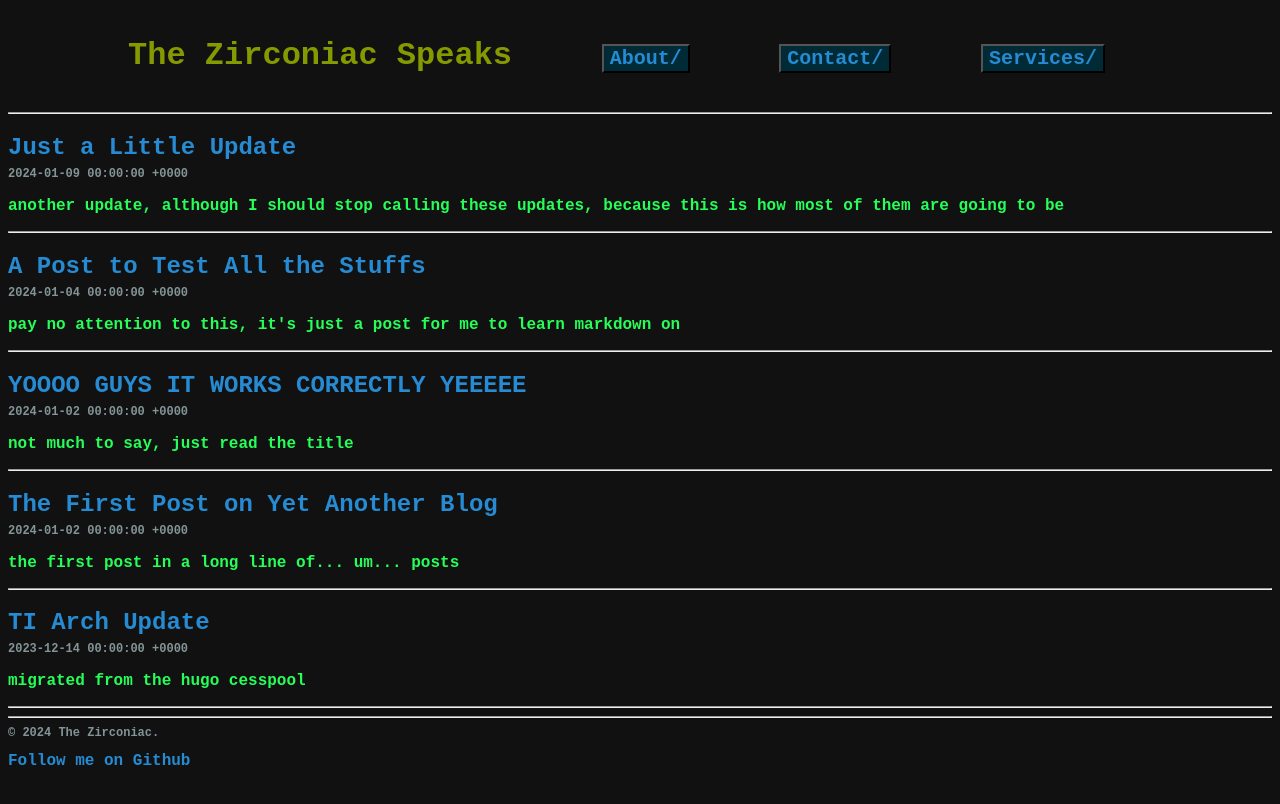
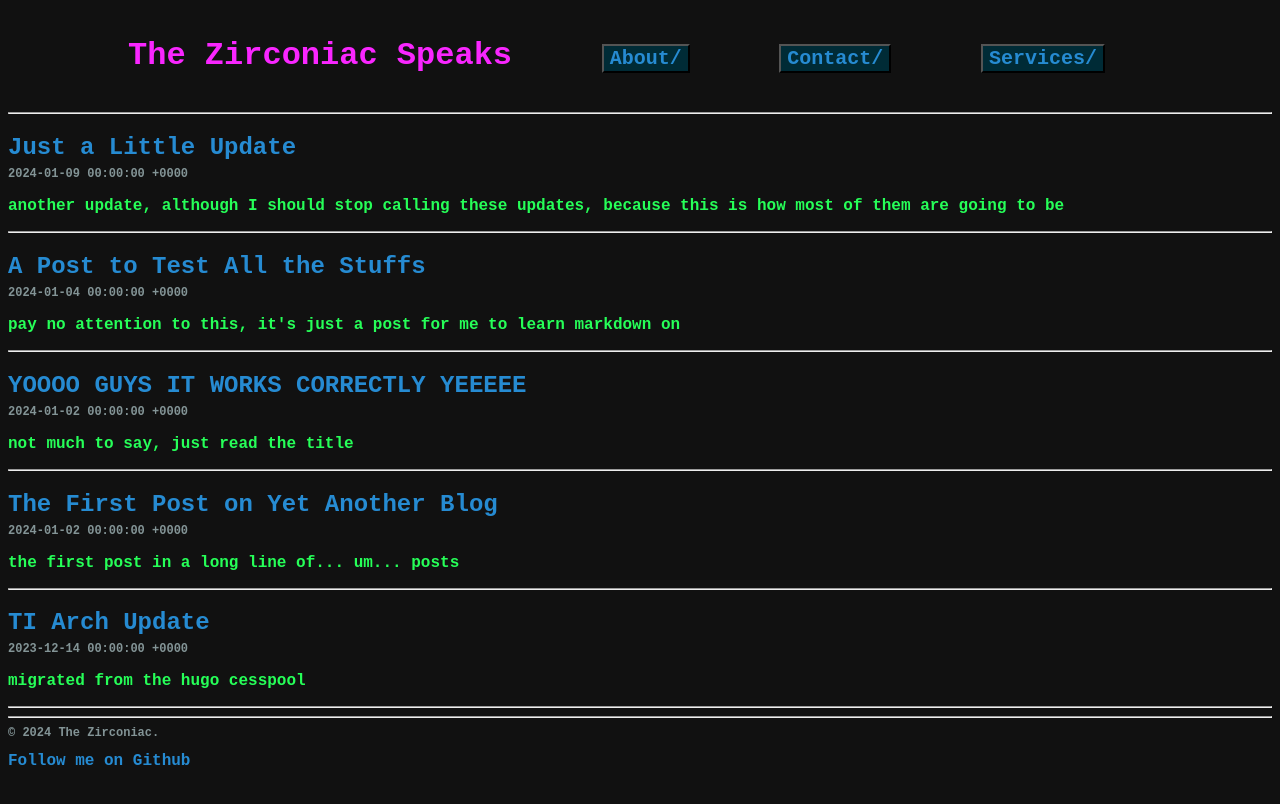
Before and after one commit to ZirconiaCubed3v2/ZirconiaCubed3v2.github.io, a Jekyll site: the page built from index.html, in a window 1280 px wide. Shown: the top 804 px of the page. Built offline with Jekyll 4.4.1, drawn with Linux system fonts in a browser that asks for light colours; some web fonts are replaced; the list of posts is cut into pages by our own code.

Commit message:
trying out some navbar stuff

```diff
--- a/_layouts/default.html
+++ b/_layouts/default.html
@@ -12,7 +12,7 @@
     <link href="https://fonts.googleapis.com/css2?family=Zeyada&display=swap" rel="stylesheet">
 
     <ul class="navbar" style="list-style:none;">
-      <li style="display:inline-block;padding-left:5em;"><h1 id="sitetitle"><a href="/" style="color:#859900">{{ site.name }}</a><h1></li>
+      <li style="display:inline-block;padding-left:5em;"><h1 id="sitetitle"><a href="/" style="color:#f926ff">{{ site.name }}</a><h1></li>
       <li style="display:inline-block;padding-left:5em;"><button onclick="window.location.href='/info/about'">About/</li>
         <li style="display:inline-block;padding-left:5em;"><button onclick="window.location.href='/info/contact'">Contact/</li>
           <li style="display:inline-block;padding-left:5em;"><button onclick="window.location.href='/info/services'">Services/</li>
```
